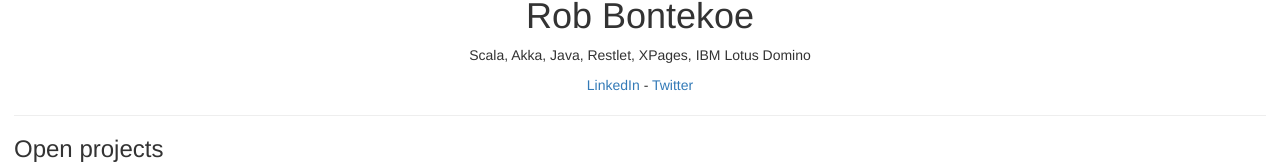
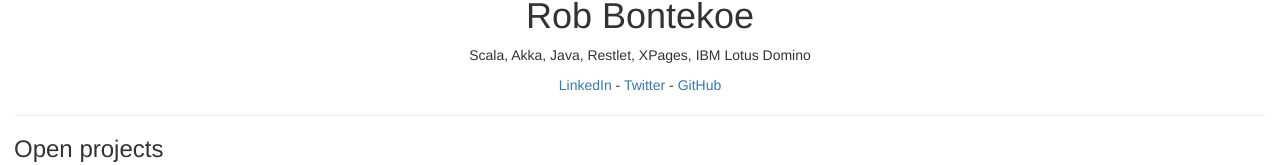
Before and after one commit to rbontekoe/rbontekoe.github.io, a plain HTML site: page index.html in a window 1280 px wide. Shown: the part 137-302 px from the top of the page. Drawn offline with nearby package versions, Linux system fonts and the light colour scheme.

Commit message:
Update
Link to GitHib

```diff
--- a/index.html
+++ b/index.html
@@ -11,7 +11,7 @@
 <div style="text-align: center;margin-bottom: 0; margin-top:-0.5em;"><img src="rob.png" height="100em"></div>
 <h1 style="text-align: center; padding-top: 0; margin-top: 0">Portfolio<br />Rob Bontekoe</h1>
 <p style="text-align: center;">Scala, Akka, Java, Restlet, XPages, IBM Lotus Domino</p>
-<p style="text-align: center;"><a href="https://www.linkedin.com/in/robbontekoe/">LinkedIn</a> - <a href="https://twitter.com/RobBontekoe">Twitter</a></p>
+<p style="text-align: center;"><a href="https://www.linkedin.com/in/robbontekoe/">LinkedIn</a> - <a href="https://twitter.com/RobBontekoe">Twitter</a> - <a href="https://github.com/rbontekoe">GitHub</a></p>
 </div>
 
 <hr />
```
